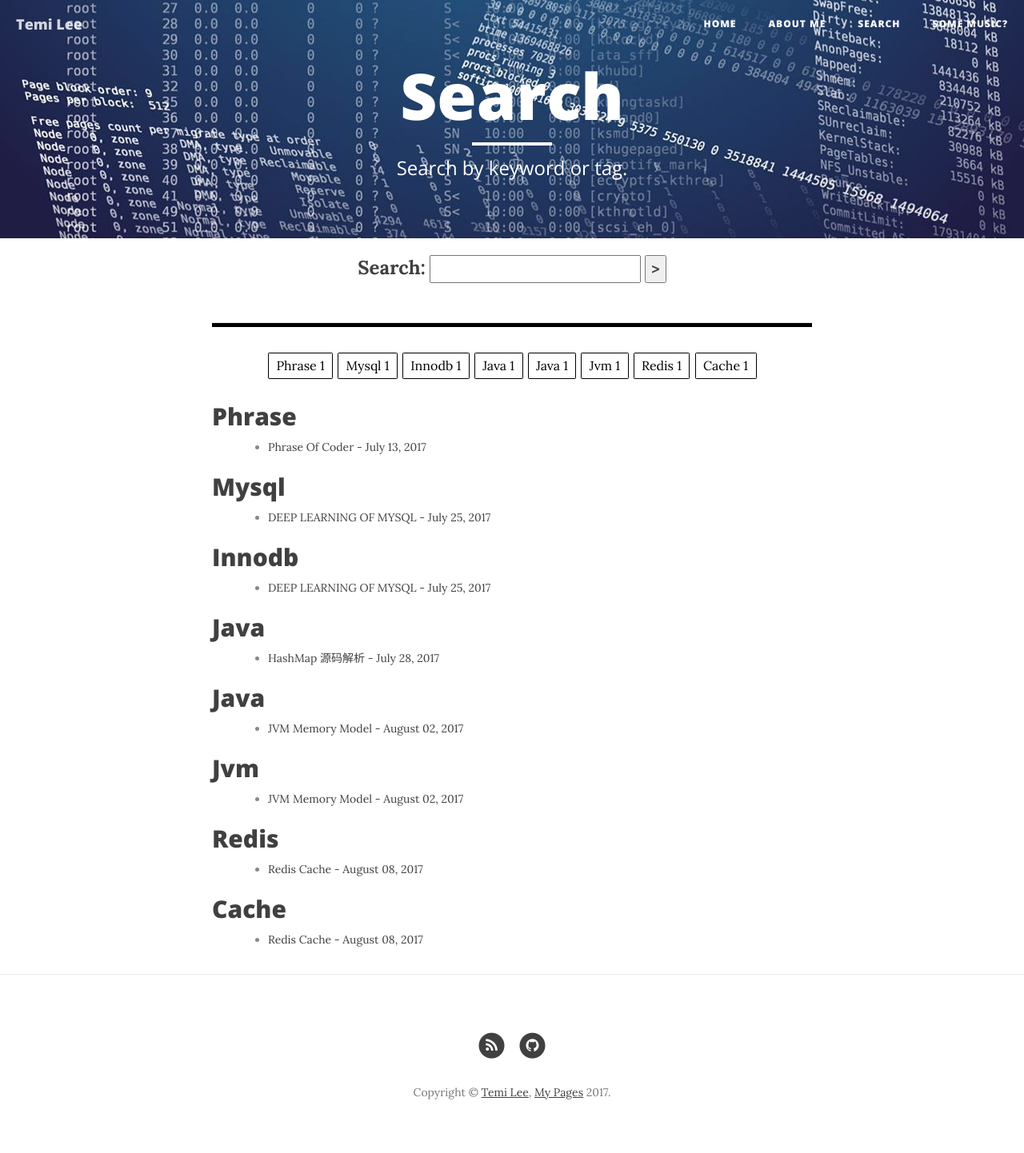
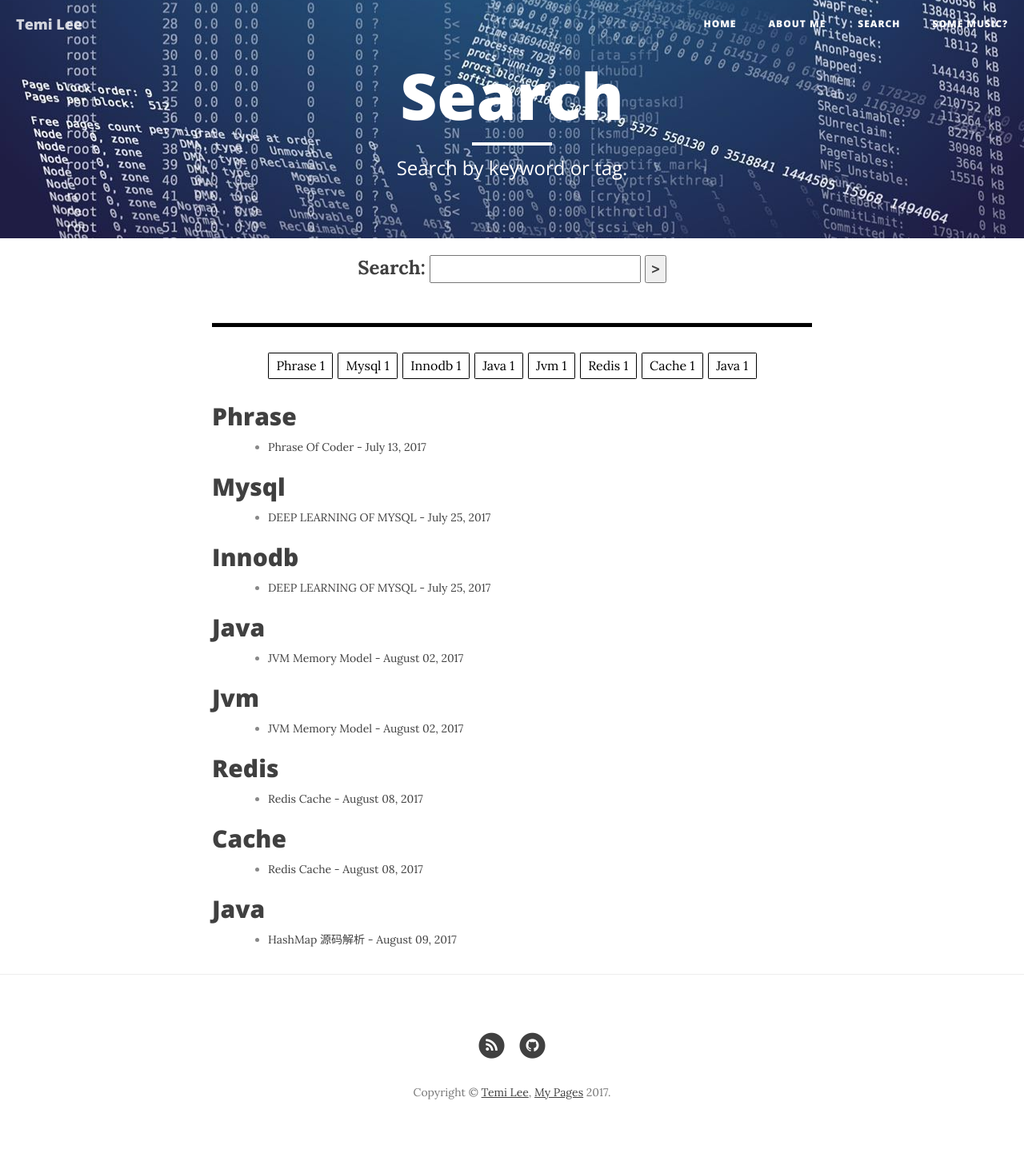
Before and after one commit to TemiLee/TemiLee.github.io, a Jekyll site: the page built from search/index.html, in a window 1280 px wide. Shown: the whole page at 80% size. Built offline with Jekyll 4.4.1, drawn with Linux system fonts in a browser that asks for light colours; nearby versions of some CDN libraries.

Commit message:
change hash blog date

```diff
--- a/_posts/2017-07-28-HashMap-resouce.markdown
+++ b/_posts/2017-07-28-HashMap-resouce.markdown
@@ -1,7 +1,7 @@
 ---
 layout: post
 title:  "HashMap 源码解析"
-date:   2017-07-28 04:40:42
+date:   2017-08-09 16:54:13
 tags: java
 author: Temi Lee
 ---
```
